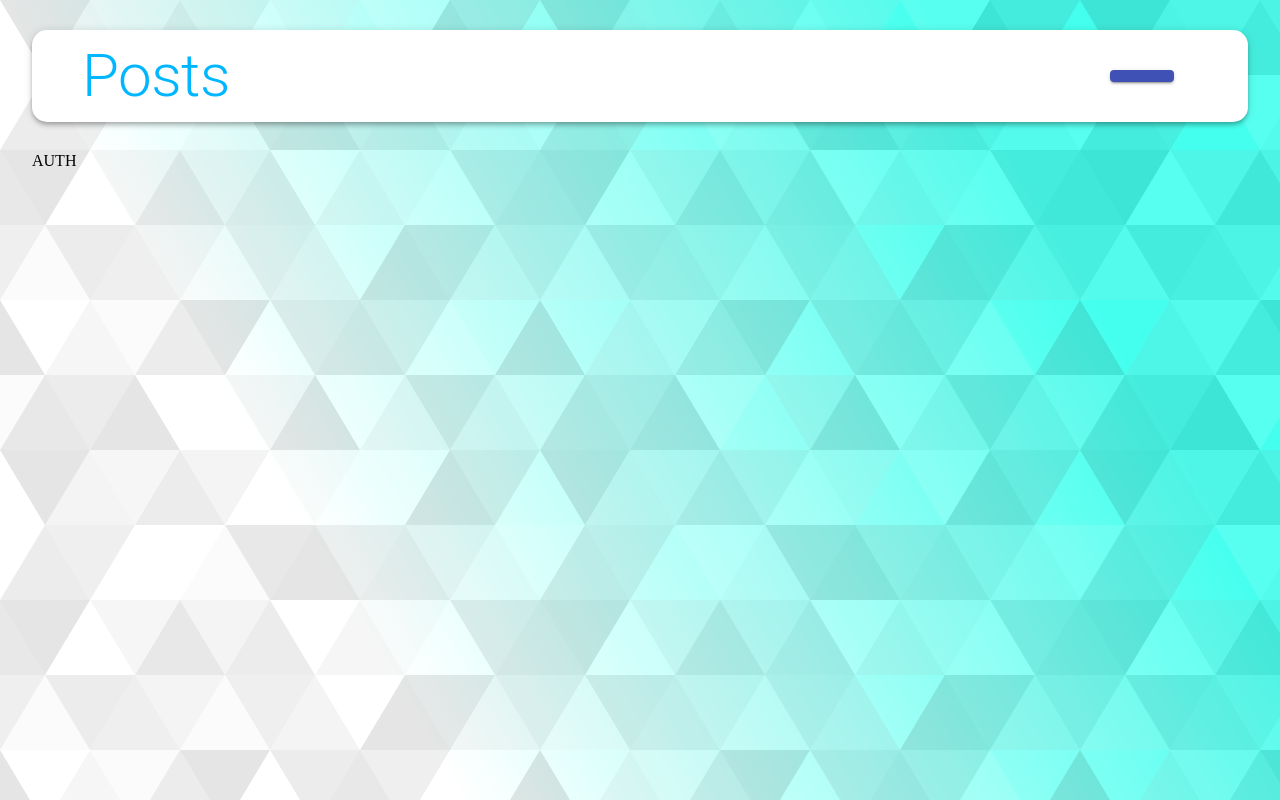
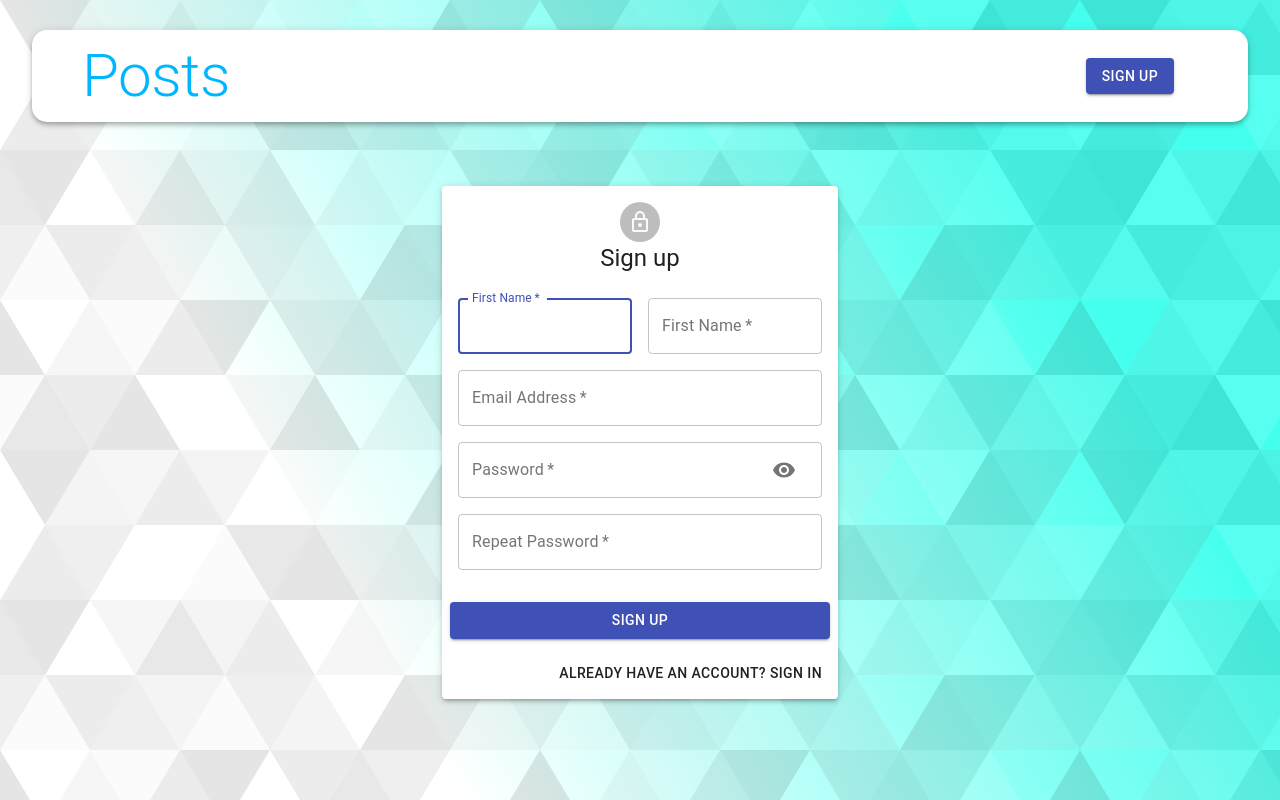
Before and after one commit to gpasents/social-media-app, a React (Create React App) app in the folder client/: page /auth in a window 1280 px wide. Built offline with nearby package versions, Linux system fonts and the light colour scheme.

Commit message:
add sign up and sign in functionality

```diff
--- a/client/src/components/Auth/Auth.js
+++ b/client/src/components/Auth/Auth.js
@@ -1,11 +1,63 @@
-import React from 'react'
+import { Avatar, Button, Container, Grid, Paper, Typography } from '@material-ui/core';
+import React, { useState } from 'react';
+import LockedOutlinedIcon from '@material-ui/icons/LockOutlined';
+import useStyles from './styles';
+import Input from './Input';
 
 const Auth = () => {
-  return (
-    <div>
-        AUTH
-    </div>
-  )
+    const [showPassword, setShowPassword] = useState(false);
+    const classes = useStyles();
+    const [isSignup,setIsSignup] = useState(true);
+    const handleSubmit = () => {
+
+    };
+
+    const handleChange = () => {
+
+    };
+    const handleShowPassword = () => {
+        setShowPassword((prevShowPassword) => !prevShowPassword)
+    };
+    const switchMode = () =>{
+        setIsSignup((prev)=>!prev);
+        handleShowPassword(false);
+    };
+    return (
+        <div>
+            <Container component="main" maxWidth="xs">
+                <Paper className={classes.paper} elevation={3}>
+                    <Avatar className={classes.Avatar}>
+                        <LockedOutlinedIcon />
+
+                    </Avatar>
+                    <Typography variant="h5">{isSignup ? 'Sign up' : 'Sign in'}</Typography>
+                    <form className={classes.form} onSubmit={handleSubmit()}>
+                        <Grid container spacing={2}>
+                            {
+                                isSignup ? (
+                                    <>
+                                        <Input name='firstName' label='First Name' onChange={handleChange} autoFocus half />
+                                        <Input name='firstName' label='First Name' onChange={handleChange} half />
+                                    </>
+                                ) : null
+                            }
+                            <Input name='email' label='Email Address' handleCHange={handleChange} type='email' />
+                            <Input name='password' label='Password' handleChange={handleChange} type={showPassword ? 'text' : 'password'} handleShowPassword={handleShowPassword} />
+                            {isSignup ? <Input name='confirmPassword' label='Repeat Password' handleChange={handleChange} type='password' /> : null}
+                            <Button type='submit' fullWidth variant='contained' color='primary' className={classes.submit}>{isSignup ? 'Sign up' : 'Sign in'}</Button>
+                            <Grid container justifyContent='flex-end'>
+                                <Grid item >
+                                    <Button onClick={switchMode}>
+                                        {isSignup?'Already have an account? Sign in':'Dont have an account? Sign up'}
+                                    </Button>
+                                </Grid>
+                            </Grid>
+                        </Grid>
+                    </form>
+                </Paper>
+            </Container>
+        </div>
+    )
 }
 
 export default Auth
--- /dev/null
+++ b/client/src/components/Auth/Input.js
@@ -0,0 +1,34 @@
+import React from 'react'
+import { TextField, Grid, InputAdornment, IconButton } from '@material-ui/core'
+
+import Visibility from '@material-ui/icons/Visibility';
+import VisibilityOff from '@material-ui/icons/VisibilityOff';
+
+const Input = ({ label, name, half, handleChange, handleShowPassword, autoFocus, type }) => {
+    return (
+        <Grid item xs={12} sm={half ? 6 : 12}>
+            <TextField
+                name={name}
+                onChange={handleChange}
+                variant='outlined'
+                required
+                fullWidth
+                label={label}
+                autoFocus={autoFocus}
+                type={type}
+                InputProps={name === 'password' ? {
+                    endAdornment: (
+                        <InputAdornment position='end'>
+                            <IconButton onClick={handleShowPassword}>
+                                {type === 'password' ? <Visibility /> : <VisibilityOff />}
+
+                            </IconButton>
+                        </InputAdornment>
+                    )
+                } : null}
+            />
+        </Grid>
+    )
+}
+
+export default Input
--- a/client/src/components/Auth/styles.js
+++ b/client/src/components/Auth/styles.js
@@ -0,0 +1,30 @@
+import { makeStyles } from '@material-ui/core/styles';
+
+export default makeStyles((theme) => ({
+  paper: {
+    marginTop: theme.spacing(8),
+    display: 'flex',
+    flexDirection: 'column',
+    alignItems: 'center',
+    padding: theme.spacing(2),
+  },
+  root: {
+    '& .MuiTextField-root': {
+      margin: theme.spacing(1),
+    },
+  },
+  avatar: {
+    margin: theme.spacing(1),
+    backgroundColor: theme.palette.secondary.main,
+  },
+  form: {
+    width: '100%', // Fix IE 11 issue.
+    marginTop: theme.spacing(3),
+  },
+  submit: {
+    margin: theme.spacing(3, 0, 2),
+  },
+  googleButton: {
+    marginBottom: theme.spacing(2),
+  },
+}));
--- a/client/src/components/Navbar/Navbar.js
+++ b/client/src/components/Navbar/Navbar.js
@@ -19,7 +19,7 @@
             <Button variant = "contained" className={classes.logout} color="secondary"></Button>
           </div>
         ):(
-          <Button component={Link} to="/auth" variant="contained" color="primary"></Button>
+          <Button component={Link} to="/auth" variant="contained" color="primary">Sign Up</Button>
 
         )}
 
```
